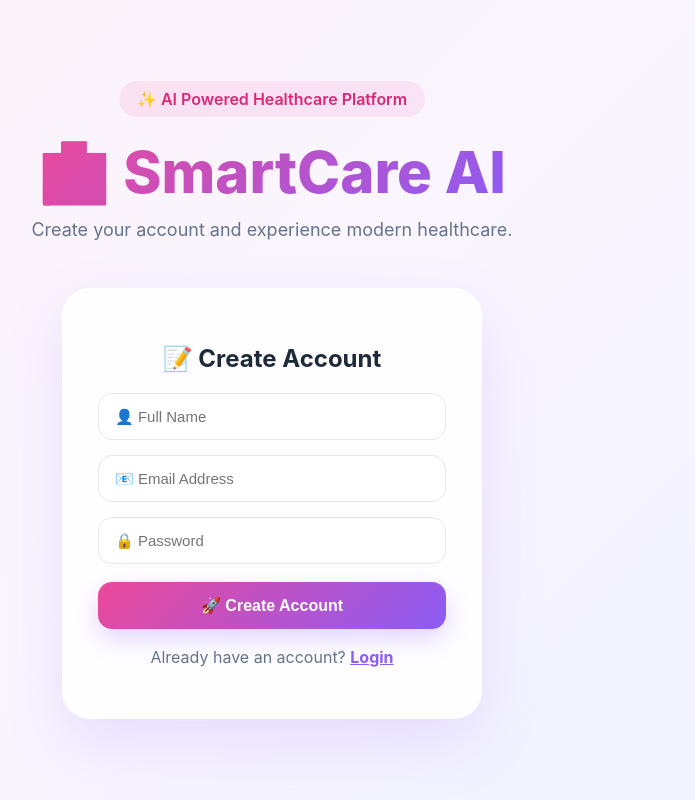
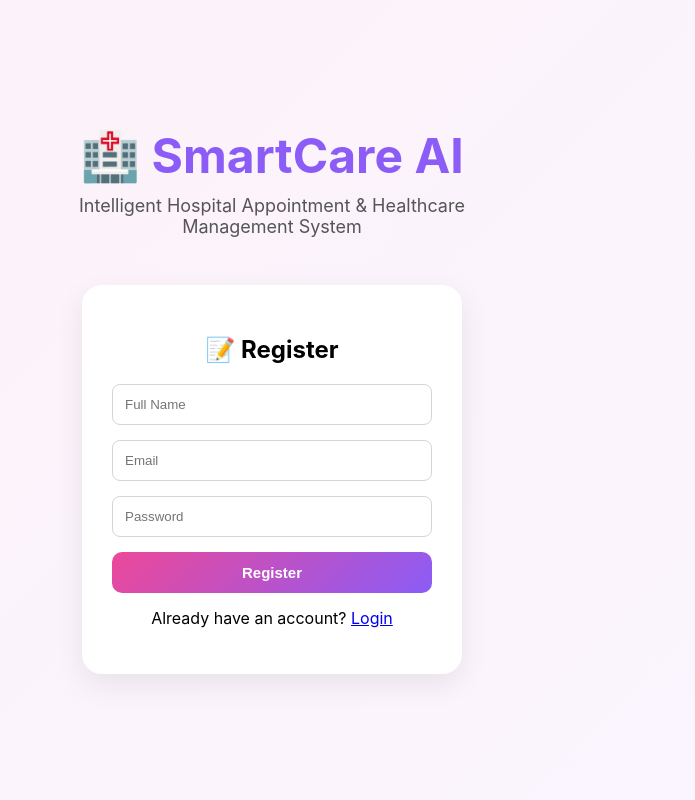
Before and after one commit to SuryaSomeswar/SmartCare-AI, a React (Create React App) app in the folder frontend/: page /register in a window 1280 px wide. Shown: the top 800 px of the page, without its empty margins (368-1063 px from the left). Built offline with nearby package versions, Linux system fonts and the light colour scheme.

Commit message:
Update Register.js

```diff
--- a/frontend/src/pages/Register.js
+++ b/frontend/src/pages/Register.js
@@ -1,4 +1,3 @@
-
 import { useState } from "react";
 import axios from "axios";
 import { Link, useNavigate } from "react-router-dom";
@@ -75,7 +74,7 @@ function Register() {
         justifyContent: "center",
         alignItems: "center",
         background:
-          "linear-gradient(135deg,#fdf2f8,#faf5ff,#eef2ff)",
+          "linear-gradient(135deg,#fdf2f8,#faf5ff)",
         padding: "20px",
         boxSizing: "border-box",
       }}
@@ -88,32 +87,11 @@ function Register() {
           maxWidth: "500px",
         }}
       >
-        <div
-          style={{
-            display: "inline-block",
-            padding: "8px 18px",
-            borderRadius: "999px",
-            background:
-              "rgba(236,72,153,0.1)",
-            color: "#db2777",
-            fontWeight: "600",
-            marginBottom: "20px",
-          }}
-        >
-          ✨ AI Powered Healthcare Platform
-        </div>
-
         <h1
           style={{
             fontSize:
-              "clamp(42px,8vw,58px)",
-            fontWeight: "800",
-            background:
-              "linear-gradient(135deg,#ec4899,#8b5cf6)",
-            WebkitBackgroundClip:
-              "text",
-            WebkitTextFillColor:
-              "transparent",
+              "clamp(32px,8vw,48px)",
+            color: "#8b5cf6",
             margin: 0,
           }}
         >
@@ -122,30 +100,28 @@ function Register() {
 
         <p
           style={{
-            color: "#64748b",
+            color: "#555",
             fontSize:
               "clamp(14px,4vw,18px)",
-            marginTop: "12px",
+            marginTop: "10px",
           }}
         >
-          Create your account and
-          experience modern healthcare.
+          Intelligent Hospital
+          Appointment &
+          Healthcare Management
+          System
         </p>
       </div>
 
       <div
         style={{
-          background:
-            "rgba(255,255,255,0.85)",
-          backdropFilter: "blur(20px)",
-          padding: "35px",
-          borderRadius: "28px",
-          border:
-            "1px solid rgba(255,255,255,0.5)",
+          background: "#fff",
+          padding: "30px",
+          borderRadius: "20px",
           boxShadow:
-            "0 25px 60px rgba(139,92,246,0.15)",
+            "0 10px 30px rgba(0,0,0,0.08)",
           width: "100%",
-          maxWidth: "420px",
+          maxWidth: "380px",
           boxSizing: "border-box",
         }}
       >
@@ -153,10 +129,9 @@ function Register() {
           style={{
             textAlign: "center",
             marginBottom: "20px",
-            color: "#1e293b",
           }}
         >
-          📝 Create Account
+          📝 Register
         </h2>
 
         {successMessage && (
@@ -165,7 +140,7 @@ function Register() {
               background: "#dcfce7",
               color: "#166534",
               padding: "12px",
-              borderRadius: "12px",
+              borderRadius: "8px",
               marginBottom: "15px",
               textAlign: "center",
               fontWeight: "bold",
@@ -181,7 +156,7 @@ function Register() {
               background: "#fee2e2",
               color: "#991b1b",
               padding: "12px",
-              borderRadius: "12px",
+              borderRadius: "8px",
               marginBottom: "15px",
               textAlign: "center",
               fontWeight: "bold",
@@ -193,59 +168,59 @@ function Register() {
 
         <input
           type="text"
-          placeholder="👤 Full Name"
+          placeholder="Full Name"
           value={name}
           onChange={(e) =>
             setName(e.target.value)
           }
+          required
           style={{
             width: "100%",
-            padding: "14px 16px",
+            padding: "12px",
             marginBottom: "15px",
-            borderRadius: "14px",
+            borderRadius: "8px",
             border:
-              "1px solid #e5e7eb",
-            fontSize: "15px",
+              "1px solid #d1d5db",
             boxSizing: "border-box",
           }}
         />
 
         <input
           type="email"
-          placeholder="📧 Email Address"
+          placeholder="Email"
           value={email}
           onChange={(e) =>
             setEmail(e.target.value)
           }
+          required
           style={{
             width: "100%",
-            padding: "14px 16px",
+            padding: "12px",
             marginBottom: "15px",
-            borderRadius: "14px",
+            borderRadius: "8px",
             border:
-              "1px solid #e5e7eb",
-            fontSize: "15px",
+              "1px solid #d1d5db",
             boxSizing: "border-box",
           }}
         />
 
         <input
           type="password"
-          placeholder="🔒 Password"
+          placeholder="Password"
           value={password}
           onChange={(e) =>
             setPassword(
               e.target.value
             )
           }
+          required
           style={{
             width: "100%",
-            padding: "14px 16px",
-            marginBottom: "18px",
-            borderRadius: "14px",
+            padding: "12px",
+            marginBottom: "15px",
+            borderRadius: "8px",
             border:
-              "1px solid #e5e7eb",
-            fontSize: "15px",
+              "1px solid #d1d5db",
             boxSizing: "border-box",
           }}
         />
@@ -258,33 +233,24 @@ function Register() {
               "linear-gradient(135deg,#ec4899,#8b5cf6)",
             color: "white",
             border: "none",
-            padding: "14px",
-            borderRadius: "14px",
+            padding: "12px",
+            borderRadius: "10px",
             cursor: "pointer",
-            fontWeight: "700",
-            fontSize: "16px",
-            boxShadow:
-              "0 10px 25px rgba(139,92,246,0.25)",
+            fontWeight: "bold",
+            fontSize: "15px",
           }}
         >
-          🚀 Create Account
+          Register
         </button>
 
         <p
           style={{
             textAlign: "center",
-            marginTop: "18px",
-            color: "#64748b",
+            marginTop: "15px",
           }}
         >
           Already have an account?{" "}
-          <Link
-            to="/"
-            style={{
-              color: "#8b5cf6",
-              fontWeight: "bold",
-            }}
-          >
+          <Link to="/">
             Login
           </Link>
         </p>
```
